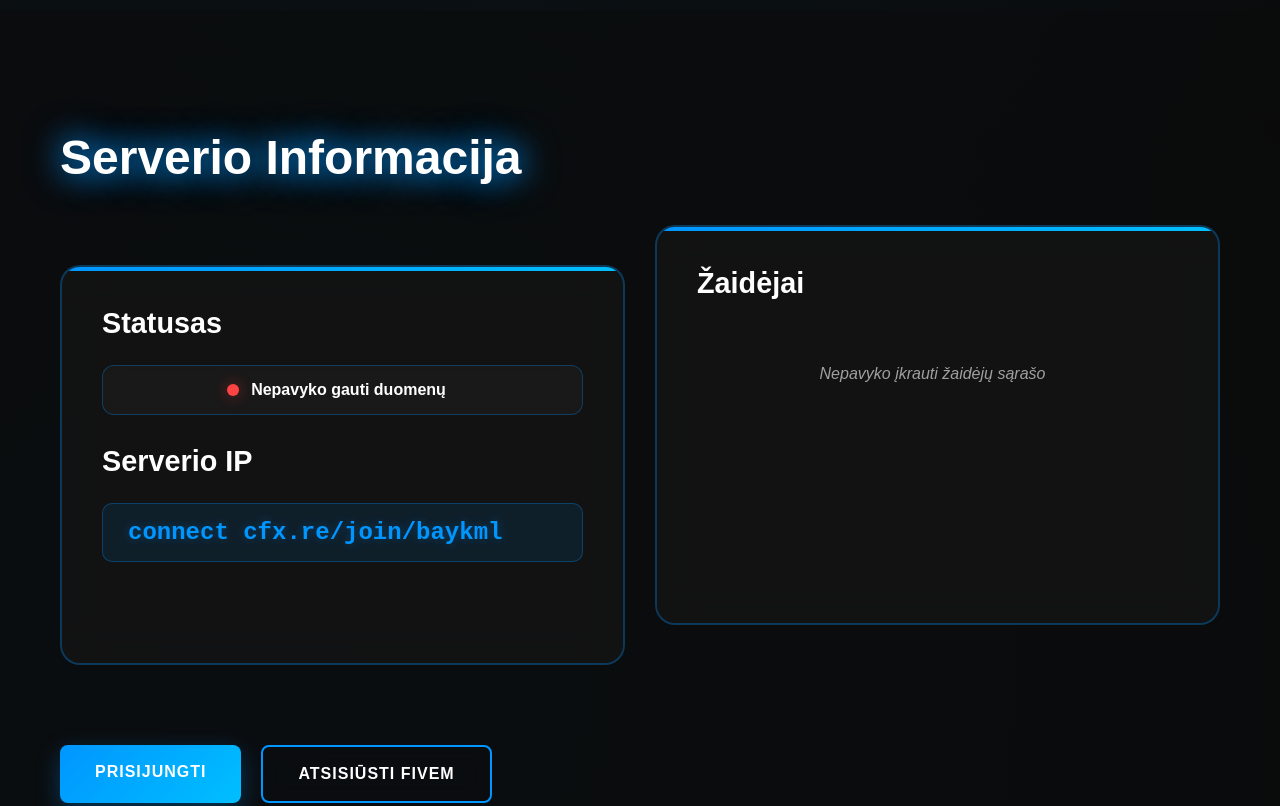
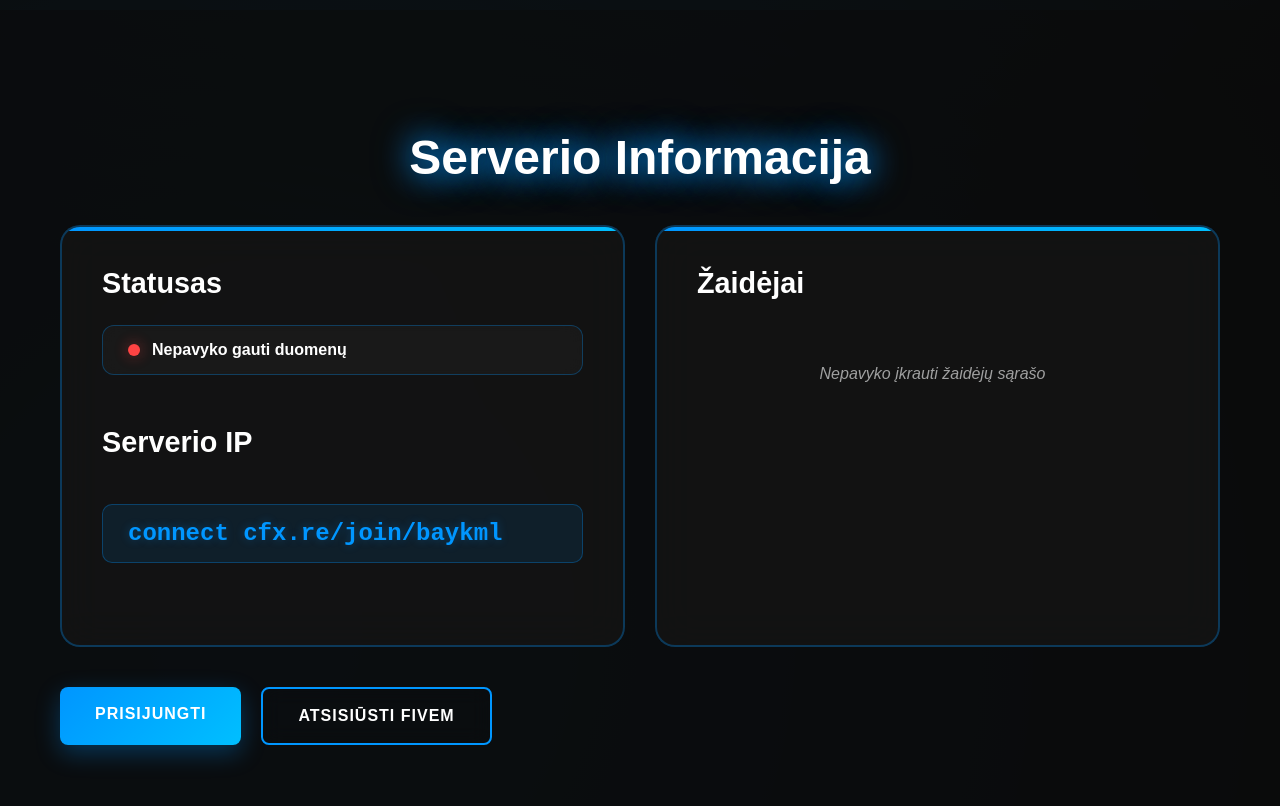
Before and after one commit to MielaMalonu/MielaMalonu, a plain HTML site: page testinis.html in a window 1280 px wide. Shown: the part 1820-2626 px from the top of the page. Drawn offline with Linux system fonts and the light colour scheme; no server answers.

Commit message:
Update testinis.html

```diff
--- a/testinis.html
+++ b/testinis.html
@@ -1,3 +1,4 @@
+
 <!DOCTYPE html>
 <html lang="en">
 <head>
@@ -324,25 +325,48 @@
         /* Server Connection Info */
         .server-info {
             padding: 120px 0;
-            text-align: center;
             background: rgba(10, 10, 10, 0.9);
         }
 
-        .server-ip {
+        /* Server info grid layout - FIXED ALIGNMENT */
+        .server-info-grid {
+            display: grid;
+            grid-template-columns: 1fr 1fr;
+            gap: 30px;
+            margin: 40px 0;
+            align-items: stretch; /* This ensures both containers stretch to match height */
+        }
+
+        .server-info-combined {
             background: rgba(20, 20, 20, 0.8);
             backdrop-filter: blur(20px);
             border-radius: 20px;
-            padding: 50px;
-            margin: 40px 0;
+            padding: 40px;
             border: 2px solid rgba(0, 150, 255, 0.3);
-            max-width: 600px;
-            margin-left: auto;
-            margin-right: auto;
             position: relative;
             overflow: hidden;
+            display: flex;
+            flex-direction: column;
+            justify-content: space-between; /* Distribute content evenly */
+            min-height: 400px; /* Ensure minimum height matches players container */
         }
 
-        .server-ip::before {
+        .players-list-container {
+            background: rgba(20, 20, 20, 0.8);
+            backdrop-filter: blur(20px);
+            border-radius: 20px;
+            padding: 40px;
+            border: 2px solid rgba(0, 150, 255, 0.3);
+            position: relative;
+            overflow: hidden;
+            display: flex;
+            flex-direction: column;
+            min-height: 400px; /* Fixed height for consistent alignment */
+        }
+
+        /* Blue gradient top border for both containers */
+        .server-info-combined::before,
+        .players-list-container::before {
             content: '';
             position: absolute;
             top: 0;
@@ -352,11 +376,83 @@
             background: linear-gradient(90deg, #0096ff, #00bfff);
         }
 
-        .server-ip h3 {
-            margin-bottom: 20px;
+        /* Headers styling - same for both */
+        .server-info-combined h3,
+        .players-list-container h3 {
+            margin-bottom: 25px;
             font-size: 1.8rem;
             color: #ffffff;
             font-weight: 700;
+            text-align: left;
+        }
+
+        /* Server info specific spacing */
+        .server-info-combined h3:first-child {
+            margin-bottom: 25px;
+        }
+
+        .server-info-combined h3:not(:first-child) {
+            margin-top: 30px;
+            margin-bottom: 20px;
+        }
+
+        /* Server status styling */
+        .server-status {
+            display: flex;
+            align-items: center;
+            gap: 12px;
+            margin-bottom: 30px;
+            padding: 15px 25px;
+            background: rgba(30, 30, 30, 0.6);
+            backdrop-filter: blur(10px);
+            border-radius: 12px;
+            border: 1px solid rgba(0, 150, 255, 0.3);
+            font-size: 1rem;
+            font-weight: 600;
+        }
+
+        .status-indicator {
+            width: 12px;
+            height: 12px;
+            border-radius: 50%;
+            animation: pulse-status 2s ease-in-out infinite;
+        }
+
+        .status-online {
+            background: #00ff88;
+            box-shadow: 0 0 15px rgba(0, 255, 136, 0.5);
+        }
+
+        .status-offline {
+            background: #ff4444;
+            box-shadow: 0 0 15px rgba(255, 68, 68, 0.5);
+        }
+
+        .status-loading {
+            background: #ffaa00;
+            box-shadow: 0 0 15px rgba(255, 170, 0, 0.5);
+        }
+
+        @keyframes pulse-status {
+            0%, 100% { opacity: 1; transform: scale(1); }
+            50% { opacity: 0.7; transform: scale(1.1); }
+        }
+
+        .server-players {
+            color: rgba(255, 255, 255, 0.9);
+            font-size: 0.95rem;
+        }
+
+        .status-text {
+            color: #ffffff;
+        }
+
+        /* Server IP section */
+        .server-ip-section {
+            flex-grow: 1; /* This makes the IP section take up remaining space */
+            display: flex;
+            flex-direction: column;
+            justify-content: center;
         }
 
         .ip-address {
@@ -370,6 +466,96 @@
             border: 1px solid rgba(0, 150, 255, 0.3);
             margin: 20px 0;
             text-shadow: 0 0 10px rgba(0, 150, 255, 0.3);
+            text-align: left;
+        }
+
+        /* Players list with proper scrolling */
+        .players-list {
+            flex-grow: 1; /* Take up remaining space */
+            overflow-y: auto;
+            padding-right: 10px;
+            min-height: 280px; /* Minimum height for scrolling area */
+        }
+
+        /* Scrollbar styling */
+        .players-list::-webkit-scrollbar {
+            width: 8px;
+        }
+
+        .players-list::-webkit-scrollbar-track {
+            background: rgba(30, 30, 30, 0.5);
+            border-radius: 4px;
+        }
+
+        .players-list::-webkit-scrollbar-thumb {
+            background: rgba(0, 150, 255, 0.5);
+            border-radius: 4px;
+        }
+
+        .players-list::-webkit-scrollbar-thumb:hover {
+            background: rgba(0, 150, 255, 0.7);
+        }
+
+        .player-item {
+            display: flex;
+            justify-content: space-between;
+            align-items: center;
+            padding: 12px 20px;
+            margin-bottom: 8px;
+            background: rgba(30, 30, 30, 0.6);
+            backdrop-filter: blur(10px);
+            border-radius: 12px;
+            border: 1px solid rgba(0, 150, 255, 0.2);
+            transition: all 0.3s ease;
+        }
+
+        .player-item:hover {
+            background: rgba(35, 35, 35, 0.8);
+            border-color: rgba(0, 150, 255, 0.4);
+            transform: translateX(5px);
+        }
+
+        .player-name {
+            color: #ffffff;
+            font-weight: 600;
+            font-size: 1rem;
+        }
+
+        .player-ping {
+            color: #0096ff;
+            font-size: 0.9rem;
+            font-weight: 500;
+        }
+
+        .ping-good {
+            color: #00ff88;
+        }
+
+        .ping-medium {
+            color: #ffaa00;
+        }
+
+        .ping-bad {
+            color: #ff4444;
+        }
+
+        .no-players {
+            text-align: center;
+            color: rgba(255, 255, 255, 0.6);
+            font-style: italic;
+            padding: 40px 20px;
+        }
+
+        .loading-players {
+            text-align: center;
+            color: rgba(255, 255, 255, 0.6);
+            padding: 40px 20px;
+        }
+
+        /* Update CTA buttons container */
+        .server-info .cta-buttons {
+            justify-content: flex-start;
+            margin-top: 30px;
         }
 
         /* Footer */
@@ -471,6 +657,19 @@
                 width: 80px;
                 height: 80px;
             }
+
+            .server-info-grid {
+                grid-template-columns: 1fr;
+                gap: 20px;
+            }
+
+            .players-list-container {
+                min-height: 350px;
+            }
+
+            .players-list {
+                min-height: 230px;
+            }
         }
 
         /* Animations */
@@ -528,335 +727,6 @@
         @keyframes twinkle {
             0%, 100% { opacity: 0.3; transform: scale(1); }
             50% { opacity: 1; transform: scale(1.2); }
-        }
-.server-status {
-    display: flex;
-    align-items: center;
-    justify-content: center;
-    gap: 12px;
-    margin: 25px 0;
-    padding: 15px 25px;
-    background: rgba(20, 20, 20, 0.8);
-    backdrop-filter: blur(10px);
-    border-radius: 12px;
-    border: 1px solid rgba(0, 150, 255, 0.3);
-    font-size: 1rem;
-    font-weight: 600;
- max-width: 600px;
-}
-
-.status-indicator {
-    width: 12px;
-    height: 12px;
-    border-radius: 50%;
-    animation: pulse-status 2s ease-in-out infinite;
-}
-
-.status-online {
-    background: #00ff88;
-    box-shadow: 0 0 15px rgba(0, 255, 136, 0.5);
-}
-
-.status-offline {
-    background: #ff4444;
-    box-shadow: 0 0 15px rgba(255, 68, 68, 0.5);
-}
-
-.status-loading {
-    background: #ffaa00;
-    box-shadow: 0 0 15px rgba(255, 170, 0, 0.5);
-}
-
-@keyframes pulse-status {
-    0%, 100% { opacity: 1; transform: scale(1); }
-    50% { opacity: 0.7; transform: scale(1.1); }
-}
-
-.server-players {
-    color: rgba(255, 255, 255, 0.9);
-    font-size: 0.95rem;
-}
-
-.status-text {
-    color: #ffffff;
-}
-/* Server Connection Info - Updated */
-.server-info {
-    padding: 120px 0;
-    background: rgba(10, 10, 10, 0.9);
-}
-
-.server-info .container {
-    text-align: left; /* Changed from center to left */
-}
-
-.server-info h2 {
-    text-align: left; /* Keep title left-aligned */
-    margin-bottom: 40px;
-}
-
-/* Combined server info container */
-.server-info-combined {
-    background: rgba(20, 20, 20, 0.8);
-    backdrop-filter: blur(20px);
-    border-radius: 20px;
-    padding: 40px;
-    margin: 40px 0;
-    border: 2px solid rgba(0, 150, 255, 0.3);
-    max-width: 600px;
-    position: relative;
-    overflow: hidden;
-}
-
-.server-info-combined::before {
-    content: '';
-    position: absolute;
-    top: 0;
-    left: 0;
-    right: 0;
-    height: 4px;
-    background: linear-gradient(90deg, #0096ff, #00bfff);
-}
-
-.server-status {
-    display: flex;
-    align-items: center;
-    gap: 12px;
-    margin-bottom: 30px; /* Add spacing between status and IP */
-    padding: 15px 25px;
-    background: rgba(30, 30, 30, 0.6);
-    backdrop-filter: blur(10px);
-    border-radius: 12px;
-    border: 1px solid rgba(0, 150, 255, 0.3);
-    font-size: 1rem;
-    font-weight: 600;
-}
-
-.server-ip-section h3 {
-    margin-bottom: 20px;
-    font-size: 1.8rem;
-    color: #ffffff;
-    font-weight: 700;
-    text-align: left;
-}
-
-.ip-address {
-    font-family: 'Courier New', monospace;
-    font-size: 1.5rem;
-    color: #0096ff;
-    font-weight: bold;
-    background: rgba(0, 150, 255, 0.1);
-    padding: 15px 25px;
-    border-radius: 10px;
-    border: 1px solid rgba(0, 150, 255, 0.3);
-    margin: 20px 0;
-    text-shadow: 0 0 10px rgba(0, 150, 255, 0.3);
-    text-align: left;
-}
-
-/* Update CTA buttons container */
-.server-info .cta-buttons {
-    justify-content: flex-start; /* Align buttons to the left */
-    margin-top: 30px;
-}
-/* Add this CSS to your existing styles */
-
-/* Server info grid layout */
-.server-info-grid {
-    display: grid;
-    grid-template-columns: 1fr 1fr;
-    gap: 30px;
-    margin: 40px 0;
-}
-
-.server-info-combined {
-    background: rgba(20, 20, 20, 0.8);
-    backdrop-filter: blur(20px);
-    border-radius: 20px;
-    padding: 40px;
-    border: 2px solid rgba(0, 150, 255, 0.3);
-    position: relative;
-    overflow: hidden;
-    height: 400px; /* Fixed height to match players container */
-}
-
-.players-list-container {
-    background: rgba(20, 20, 20, 0.8);
-    backdrop-filter: blur(20px);
-    border-radius: 20px;
-    padding: 40px;
-    border: 2px solid rgba(0, 150, 255, 0.3);
-    position: relative;
-    overflow: hidden;
-    height: 400px; /* Fixed height */
-}
-
-/* Headers styling - same for both */
-.server-info-combined h3,
-.players-list-container h3 {
-    margin-bottom: 25px;
-    font-size: 1.8rem;
-    color: #ffffff;
-    font-weight: 700;
-    text-align: left;
-}
-
-/* Server info specific spacing */
-.server-info-combined h3:not(:first-child) {
-    margin-top: 30px;
-    margin-bottom: 20px;
-}
-
-/* Server status styling */
-.server-status {
-    display: flex;
-    align-items: center;
-    gap: 12px;
-    margin-bottom: 30px;
-    padding: 15px 25px;
-    background: rgba(30, 30, 30, 0.6);
-    backdrop-filter: blur(10px);
-    border-radius: 12px;
-    border: 1px solid rgba(0, 150, 255, 0.3);
-    font-size: 1rem;
-    font-weight: 600;
-}
-
-/* Players list with proper scrolling */
-.players-list {
-    max-height: 280px; /* Restore scrolling height */
-    overflow-y: auto;
-    padding-right: 10px;
-}
-
-/* Blue gradient top border */
-.server-info-combined::before,
-.players-list-container::before {
-    content: '';
-    position: absolute;
-    top: 0;
-    left: 0;
-    right: 0;
-    height: 4px;
-    background: linear-gradient(90deg, #0096ff, #00bfff);
-}
-
-/* Scrollbar styling */
-.players-list::-webkit-scrollbar {
-    width: 8px;
-}
-
-.players-list::-webkit-scrollbar-track {
-    background: rgba(30, 30, 30, 0.5);
-    border-radius: 4px;
-}
-
-.players-list::-webkit-scrollbar-thumb {
-    background: rgba(0, 150, 255, 0.5);
-    border-radius: 4px;
-}
-
-.players-list::-webkit-scrollbar-thumb:hover {
-    background: rgba(0, 150, 255, 0.7);
-}
-/* Blue gradient top border for both containers */
-.server-info-combined::before,
-.players-list-container::before {
-    content: '';
-    position: absolute;
-    top: 0;
-    left: 0;
-    right: 0;
-    height: 4px;
-    background: linear-gradient(90deg, #0096ff, #00bfff);
-}
-
-.player-item {
-    display: flex;
-    justify-content: space-between;
-    align-items: center;
-    padding: 12px 20px;
-    margin-bottom: 8px;
-    background: rgba(30, 30, 30, 0.6);
-    backdrop-filter: blur(10px);
-    border-radius: 12px;
-    border: 1px solid rgba(0, 150, 255, 0.2);
-    transition: all 0.3s ease;
-}
-
-.player-item:hover {
-    background: rgba(35, 35, 35, 0.8);
-    border-color: rgba(0, 150, 255, 0.4);
-    transform: translateX(5px);
-}
-
-.player-name {
-    color: #ffffff;
-    font-weight: 600;
-    font-size: 1rem;
-}
-
-.player-ping {
-    color: #0096ff;
-    font-size: 0.9rem;
-    font-weight: 500;
-}
-
-.ping-good {
-    color: #00ff88;
-}
-
-.ping-medium {
-    color: #ffaa00;
-}
-
-.ping-bad {
-    color: #ff4444;
-}
-
-.no-players {
-    text-align: center;
-    color: rgba(255, 255, 255, 0.6);
-    font-style: italic;
-    padding: 40px 20px;
-}
-
-.loading-players {
-    text-align: center;
-    color: rgba(255, 255, 255, 0.6);
-    padding: 40px 20px;
-}
-
-/* Responsive design for mobile */
-@media (max-width: 768px) {
-    .server-info-grid {
-        grid-template-columns: 1fr;
-        gap: 20px;
-    }
-
-    .players-list-container {
-        height: 350px;
-    }
-
-    .players-list {
-        max-height: 230px;
-    }
-}
-.server-info-combined h3 {
-    margin-bottom: 25px;
-    font-size: 1.8rem;
-    color: #ffffff;
-    font-weight: 700;
-    text-align: left;
-}
-
-.server-info-combined h3:first-child {
-    margin-bottom: 25px;
-}
-
-.server-info-combined h3:not(:first-child) {
-    margin-top: 30px;
-    margin-bottom: 20px;
         }
     </style>
 </head>
@@ -938,7 +808,6 @@
     </section>
 
     <!-- Server Connection Info -->
- <!-- Server Connection Info - Updated Section -->
     <section class="server-info" id="connect">
         <div class="container">
             <h2 class="section-title glow">Serverio Informacija</h2>
@@ -948,11 +817,13 @@
                 <!-- Server Status Container -->
                 <div class="server-info-combined">
                     <!-- Status Section -->
+                    <div>
                         <h3>Statusas</h3>
                         <div class="server-status" id="serverStatus">
                             <div class="status-indicator status-loading" id="statusIndicator"></div>
                             <span class="status-text" id="statusText">Kraunama...</span>
                             <span class="server-players" id="serverPlayers"></span>
+                        </div>
                     </div>
 
                     <!-- Server IP Section -->
```
Lines whose indentation alone changed are shown as unchanged.
